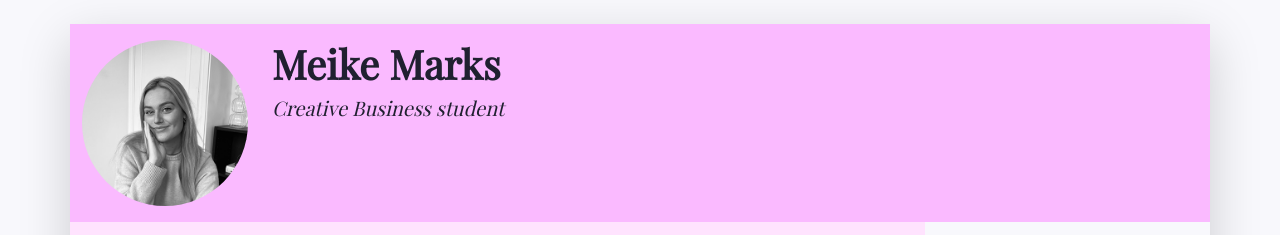
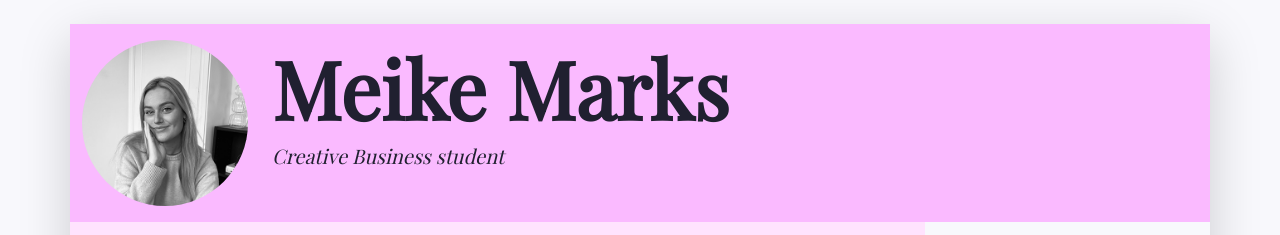
Before and after one commit to meikemarks/CV-Meike, a plain HTML site: page index.html in a window 1280 px wide. Shown: the top 235 px of the page. Drawn offline with nearby package versions, Linux system fonts and the light colour scheme.

Commit message:
Update index.html

```diff
--- a/index.html
+++ b/index.html
@@ -54,7 +54,7 @@
           A container to wrap around your name and tagline. Full-width at small size, then columns of increasing size.
         -->
         <div class="col-12 col-sm-8 col-md-9 col-lg-10 my-3 header-content">
-          <h1 class="fw-bolder">Meike Marks&nbsp;</h1>
+          <h1 class="display-1 fw-bolder">Meike Marks&nbsp;</h1>
           <h5 class="fst-italic tagline">Creative Business student</h5>
         </div>
       </header>
```
